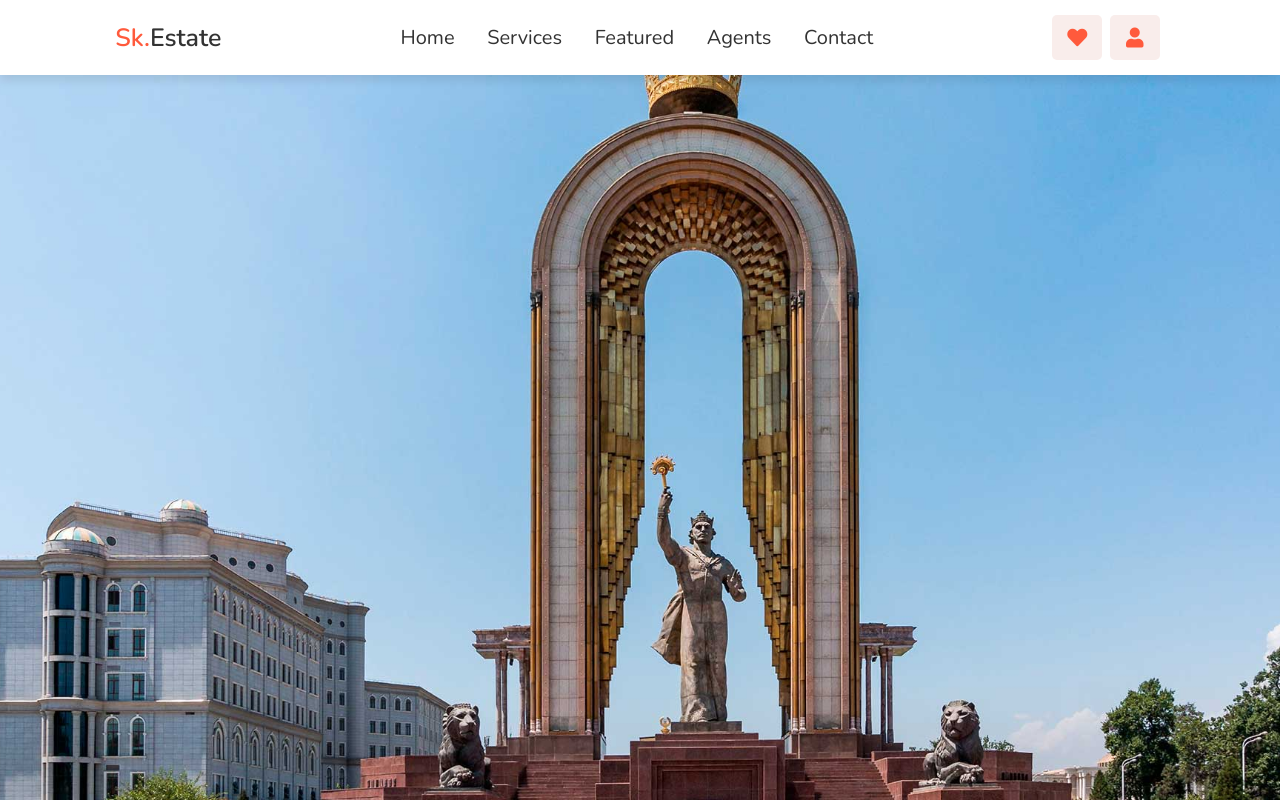
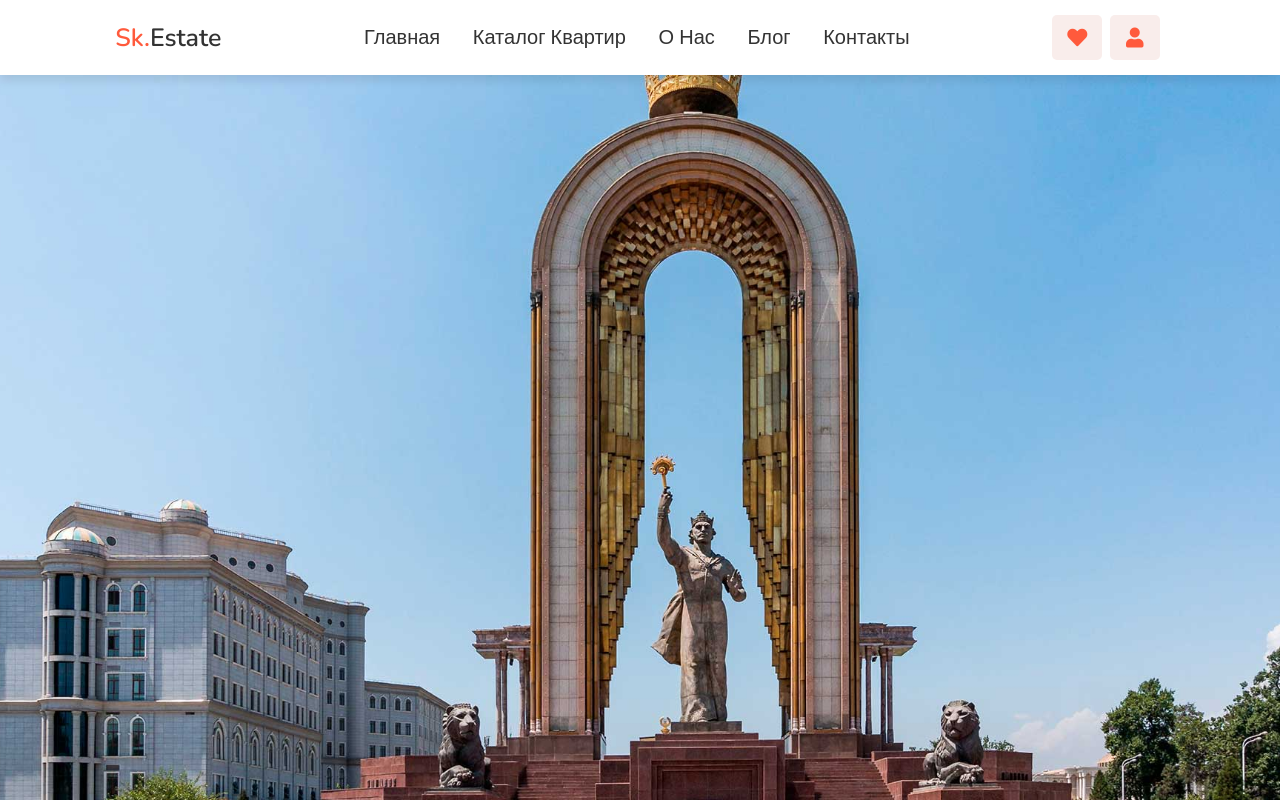
Before and after one commit to decode1web/Test-Estate, a plain HTML site: page index.html in a window 1280 px wide. Drawn offline with nearby package versions, Linux system fonts and the light colour scheme.

Commit message:
Update index.html

```diff
--- a/index.html
+++ b/index.html
@@ -17,11 +17,11 @@
         <!-- <img src="logo.png" alt="" class="logo"> -->
 
         <nav class="navbar">
-            <a href="#home">Home</a>
-            <a href="#services">services</a>
-            <a href="#featured">featured</a>
-            <a href="#agents">agents</a>
-            <a href="#contact">contact</a>
+            <a href="#home">Главная</a>
+            <a href="#catalog">Каталог квартир</a>
+            <a href="#about">О нас</a>
+            <a href="#blog">Блог</a>
+            <a href="#contacts">Контакты</a>
         </nav>
 
         <div class="icons">
```
